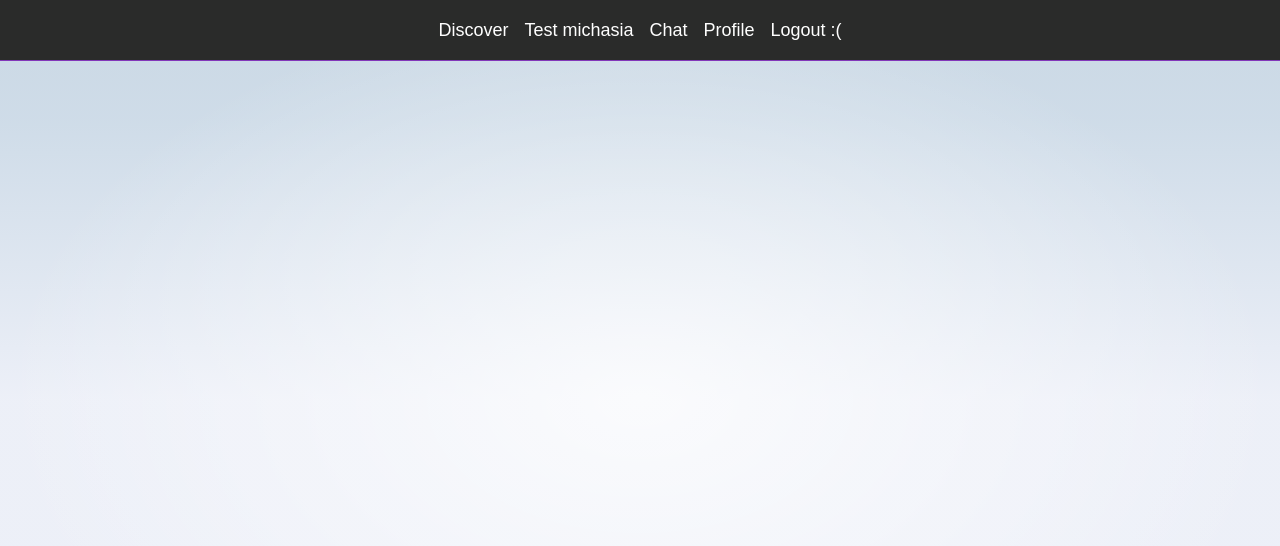
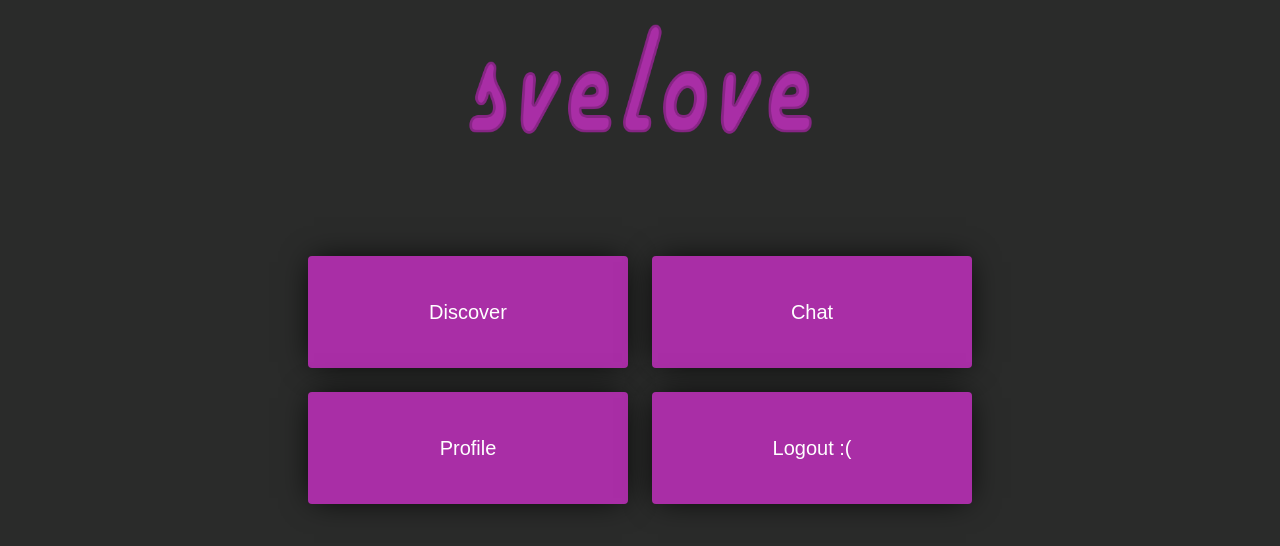
Before and after one commit to TeamProjectUMCS/Frontend, a SvelteKit app in the folder my-app/: page /main in a window 1280 px wide. Shown: the top 546 px of the page. Built offline with nearby package versions, Linux system fonts and the light colour scheme.

Commit message:
main page

```diff
--- a/my-app/src/routes/+layout.svelte
+++ b/my-app/src/routes/+layout.svelte
@@ -11,7 +11,7 @@
 
 <!-- WAZNE NIE DA SIE SKROLLOWAC STRONY DOPOKI JEST TUTAJ OVERFLOW-HIDDEN, w galeri zrobimy wlasnego skrola czy cos , zeby ladnie wygladalo -->
 <div class="flex flex-col bg-background text-neutral-100 w-full h-full ">
-	{#if page.url.pathname !== '/login' && page.url.pathname !== '/register' && page.url.pathname !== '/'}
+	{#if page.url.pathname !== '/login' && page.url.pathname !== '/register' && page.url.pathname !== '/' && page.url.pathname !== '/main'}
 		<Header/>
 	{/if}
 
--- a/my-app/src/routes/main/+page.svelte
+++ b/my-app/src/routes/main/+page.svelte
@@ -1,9 +1,46 @@
 <script lang="ts">
-    // import {authAPI} from "$lib/api/authApi";
-    // import ErrorPopup from "$lib/shared/ErrorPopup.svelte";
+import {page} from "$app/state";
+import logo from "$lib/images/logo1.png";
+</script>
 
-    // let login = ""
-    // let password = ""
-    // let error = ""
+<div class="flex flex-col h-screen overflow-hidden bg-background">
 
-</script>
+    <div class="flex justify-center">
+        <a href="/">
+            <img src={logo} alt="logo of svelove" class="h-36 mt-6" />
+        </a>
+    </div>
+
+    <div class="flex-grow flex items-center justify-center">
+        <div class="grid grid-cols-2 grid-rows-2 gap-6 place-items-center mb-52">
+            <button aria-current={page.url.pathname === '/discover' ? 'page' : undefined}>
+                <a href="/discover" class="text-white shadow-button hover:text-primary-700 hover:border-primary-700 hover:bg-neutral-900
+                                   transition-colors duration-300 text-xl p-6 w-80 h-28 flex items-center justify-center bg-primary-700 rounded">
+                    Discover
+                </a>
+            </button>
+
+            <button aria-current={page.url.pathname.startsWith('/chat') ? 'page' : undefined}>
+                <a href="/chat" class="text-white shadow-button  hover:text-primary-700 hover:border-primary-700 hover:bg-neutral-900
+                                    transition-colors duration-300 text-xl p-6 w-80 h-28 flex items-center justify-center bg-primary-700 rounded">
+                    Chat
+                </a>
+            </button>
+
+            <button aria-current={page.url.pathname === '/profile' ? 'page' : undefined}>
+                <a href="/profile" class="text-white shadow-button  hover:text-primary-700 hover:border-primary-700 hover:bg-neutral-900
+                                    transition-colors duration-300 text-xl p-6 w-80 h-28 flex items-center justify-center bg-primary-700 rounded">
+                    Profile
+                </a>
+            </button>
+
+            <button aria-current={page.url.pathname === '/logout' ? 'page' : undefined}>
+                <a href="/" class="text-white shadow-button  hover:text-primary-700 hover:border-primary-700 hover:bg-neutral-900
+                                    transition-colors duration-300 text-xl p-6 w-80 h-28 flex items-center justify-center bg-primary-700 rounded">
+                    Logout :(
+                </a>
+            </button>
+        </div>
+    </div>
+
+</div>
```
